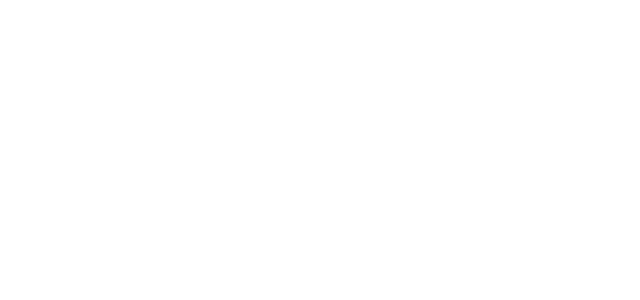
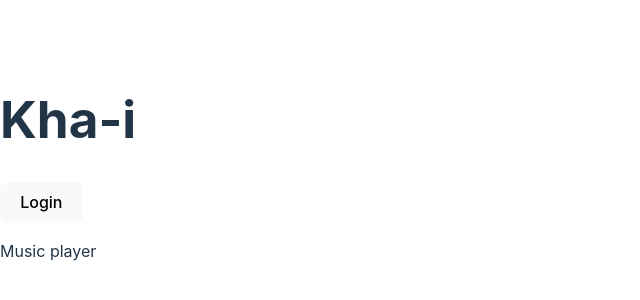
Before and after one commit to Khaihuyennguyen/khai_music_webapp, a React (Vite) app in the folder kha-i/: page / in a window 1280 px wide. Shown: the part 232-532 px from the top of the page, without its empty margins (0-640 px from the left). Built offline with nearby package versions, Linux system fonts and the light colour scheme.

Commit message:
building components

```diff
--- a/kha-i/src/components/App/index.tsx
+++ b/kha-i/src/components/App/index.tsx
@@ -1,12 +1,19 @@
-
+import Login from '../Login'
+import TrackInfo from '../Trackinfo';
+import {useState} from 'react';
 function App() {
+  const [token, setToken] = useState<string | null>(null)
+  if (!token) {
+      return (
+        <>
+          <Login></Login>
+        </>
+      )
+  } else {
+    <TrackInfo></TrackInfo>
+  }
 
 
-  return (
-    <>
-
-    </>
-  )
 }
 
 export default App
--- a/kha-i/src/components/Login/index.tsx
+++ b/kha-i/src/components/Login/index.tsx
@@ -0,0 +1,13 @@
+import Nav from '../Nav'
+
+
+const Login = () => {
+    return (
+        <>
+            <Nav></Nav>
+            <p> Music player</p>
+        </>
+    )
+}
+
+export default Login;
--- /dev/null
+++ b/kha-i/src/components/Nav/index.tsx
@@ -0,0 +1,15 @@
+
+
+const Nav = () => {
+
+    return (
+        <>
+            <h1>Kha-i</h1>
+            <button>Login</button>
+        </>
+
+    )
+
+}
+
+export default Nav
--- /dev/null
+++ b/kha-i/src/components/Trackinfo/index.tsx
@@ -0,0 +1,8 @@
+
+const TrackInfo = () => {
+    return (
+        <h1>Hello authenticated user</h1>
+    )
+}
+
+export default TrackInfo
```
